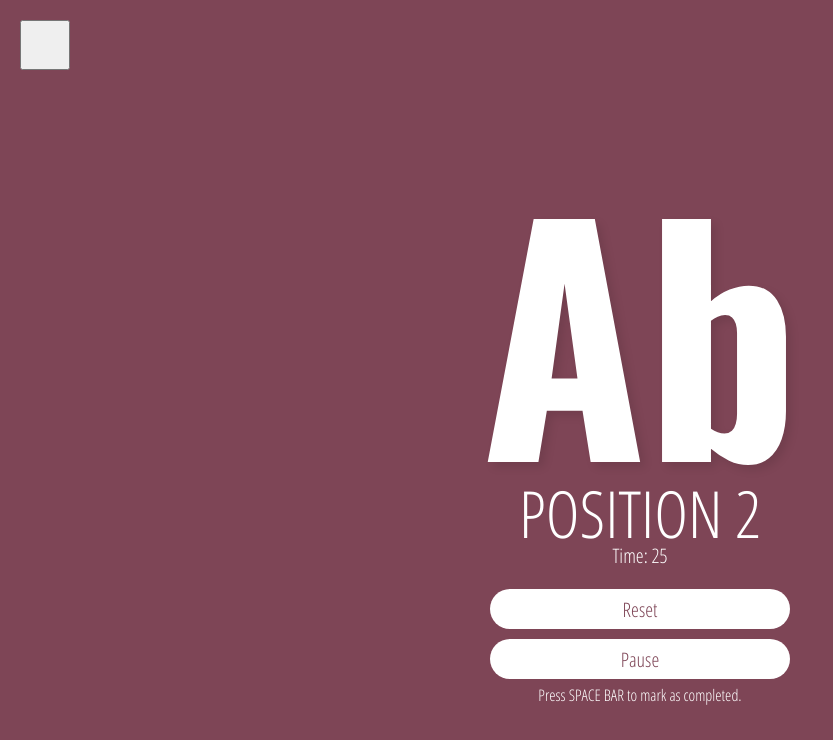
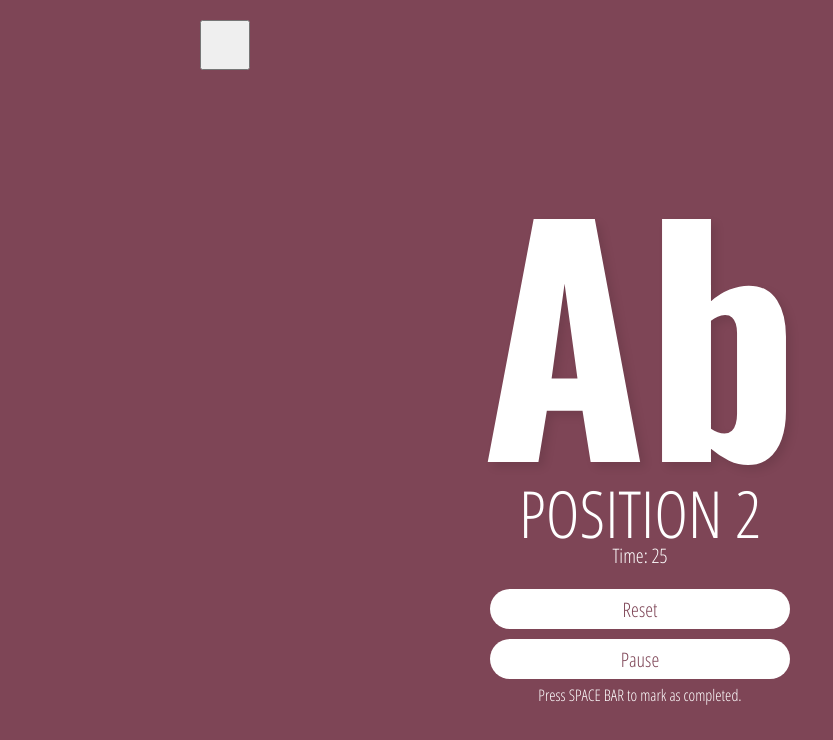
Before and after one commit to estebanpadilla/scalePositionPractice, a website: page index.html in a window 1280 px wide. Shown: the whole page, without its empty margins (0-833 px from the left). Drawn offline with nearby package versions, Linux system fonts and the light colour scheme.

Commit message:
Save changes.

```diff
--- a/app.js
+++ b/app.js
@@ -140,8 +140,11 @@ function init() {
     container.appendChild(playBtn);
     container.appendChild(completedTxt);
 
+    window.onresize = onresize;
 
-    window.onresize = onresize;
+    TweenMax.to(menuBtn, 2, {
+        left: 200
+    });
 
     setTimer();
     update();
--- a/index.html
+++ b/index.html
@@ -7,6 +7,7 @@
     <meta name="viewport" content="width=device-width, initial-scale=1">
     <link href="https://fonts.googleapis.com/css?family=Oswald:400,700" rel="stylesheet">
     <link href="https://fonts.googleapis.com/css?family=Open+Sans+Condensed:300" rel="stylesheet">
+    <script src="https://cdnjs.cloudflare.com/ajax/libs/gsap/1.20.3/TweenMax.min.js"></script>
     <link href="css/style.css" rel="stylesheet">
     <script src="app.js"></script>
     <script src="js/Note.js"></script>
```
Also changed, not shown: 2 other files.
